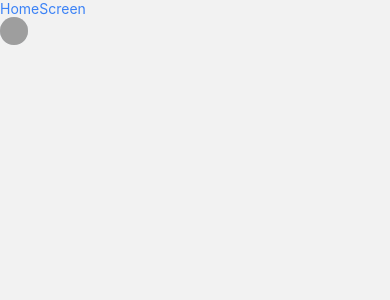
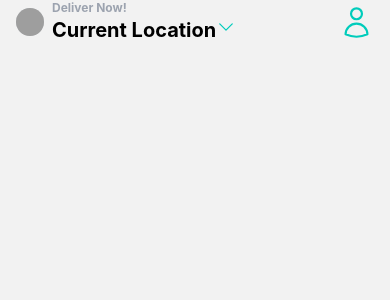
Before and after one commit to FelipeCantu/deliveroo-native, a React Native app: screen /Home in a window 390 px wide. Shown: the top 300 px of the page. Built offline with nearby package versions, Linux system fonts and the light colour scheme; grey boxes are pictures that could not be loaded.

Commit message:
heroicons

```diff
--- a/package.json
+++ b/package.json
@@ -17,8 +17,10 @@
     "nativewind": "^2.0.11",
     "react": "18.1.0",
     "react-native": "0.70.5",
+    "react-native-heroicons": "^3.2.0",
     "react-native-safe-area-context": "4.4.1",
     "react-native-screens": "~3.18.0",
+    "react-native-svg": "^13.6.0",
     "tailwindcss": "^3.2.4"
   },
   "devDependencies": {
--- a/screens/HomeScreen.js
+++ b/screens/HomeScreen.js
@@ -1,10 +1,11 @@
 import { View, Text, Image } from 'react-native'
 import React, { useLayoutEffect } from 'react'
 import { useNavigation } from '@react-navigation/native'
-import { SafeAreaView } from 'react-native-safe-area-context';
+import { SafeAreaView } from 'react-native-safe-area-context'
+import { UserIcon, ChevronDownIcon, SearchIcon, AdjustmentsIcon, } from 'react-native-heroicons/outline'
 
 const HomeScreen = () => {
-  const navigation = useNavigation();
+  const navigation = useNavigation()
   useLayoutEffect(() => {
     navigation.setOptions({
       headerShown: false,
@@ -12,15 +13,24 @@
   })
   return (
     <SafeAreaView>
-      <Text className='text-blue-500'>HomeScreen</Text>
-      <View>
+      <View className='flex-row pb-3 items-center mx-4 space-x-2'>
         <Image
           source={{
             uri: 'https://links.papareact.com/wru',
           }}
           className='h-7 w-7 bg-gray-300 rounded-full'
         />
+        <View className='flex-1'>
+          <Text className='font-bold text-gray-400 text-xs'>
+            Deliver Now!
+          </Text>
+          <Text className='font-bold text-xl'>Current Location
+            <ChevronDownIcon size={20} color='#00ccbb' />
+          </Text>
+        </View>
+        <UserIcon size={35} color='#00ccbb' />
       </View>
+
     </SafeAreaView>
   )
 }
```
Also changed, not shown: 1 other file (tests, documents, lock files or other folders).
